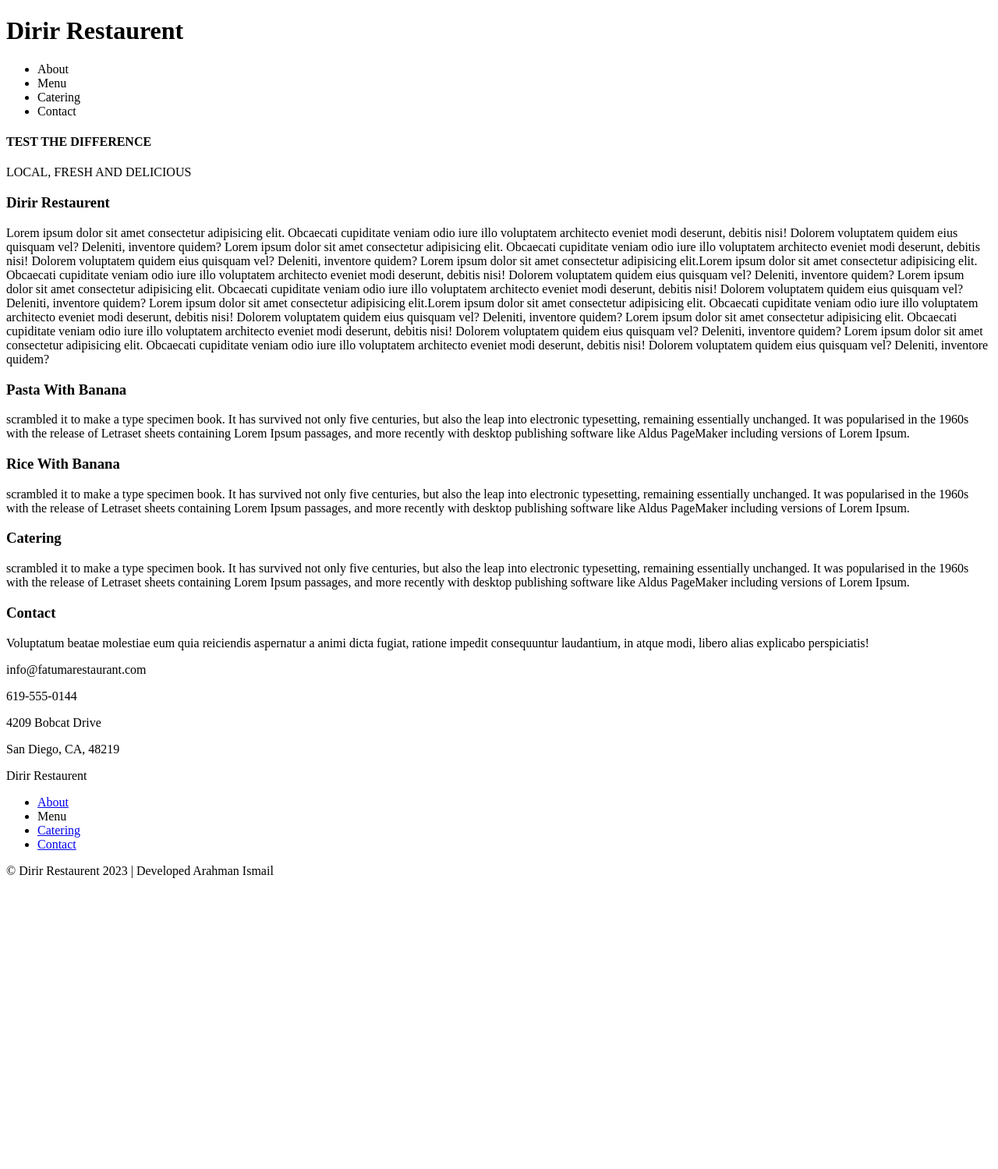
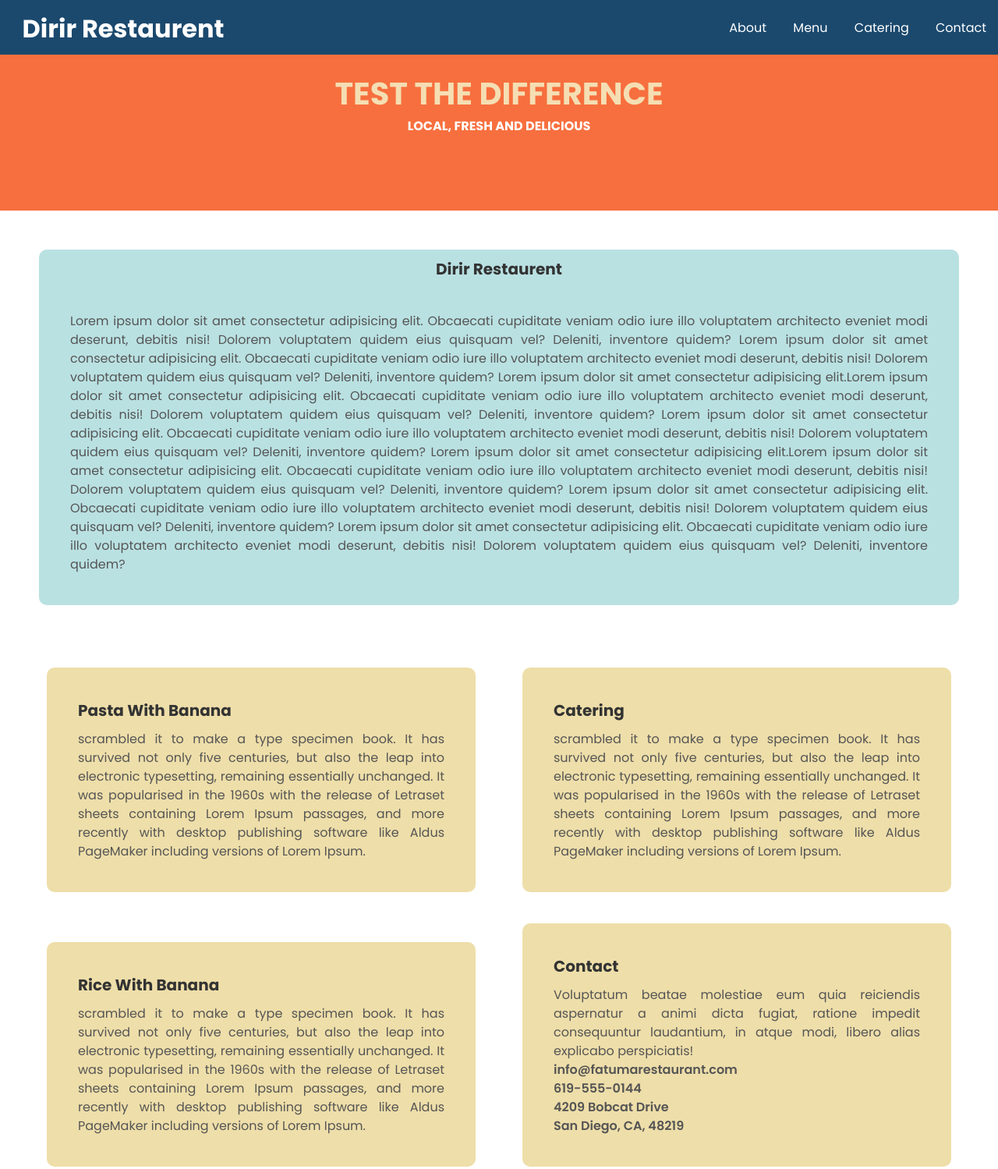
Before and after one commit to ah3rzi/RestaurantPractice, a plain HTML site: page index.html in a window 1280 px wide. Shown: the top 1499 px of the page at 78% size. Before the commit the page ends 1142 px from the top, so only its background shows below. Drawn offline with Linux system fonts and the light colour scheme.

Commit message:
Add files via upload

```diff
--- a/index.html
+++ b/index.html
@@ -4,7 +4,7 @@
     <meta charset="UTF-8">
     <meta name="viewport" content="width=device-width, initial-scale=1.0">
     <title>Dirir Restaurent</title>
-  <link type="stylesheet<link rel="stylesheet" type="text/css" href="Style.css">
+  <link rel="stylesheet" href="style.css">
 </head>
 <body>
    <header>
@@ -13,10 +13,10 @@
 <!--Nav Bar Component-->
     <nav>
         <ul >
-            <li class="li"><a href="#"></a>About </li>
-            <li class="li"><a href="#"></a>Menu</li>
-            <li class="li"><a href="#"></a>Catering</li>
-            <li class="li"><a href="#"></a>Contact</li>
+            <li class="li"><a href="#">About</a> </li>
+            <li class="li"><a href="#">Menu</a></li>
+            <li class="li"><a href="#">Catering</a></li>
+            <li class="li"><a href="#">Contact</a></li>
         </ul>
     </nav>
    </header>
@@ -74,7 +74,7 @@
         <span>Dirir Restaurent</span>
         <ul>
             <li><a href="#">About</a></li>
-            <li><a href="#"></a>Menu</li>
+            <li><a href="#">Menu</a></li>
             <li><a href="#">Catering</a></li>
             <li><a href="#">Contact</a></li>
         </ul>
@@ -82,7 +82,7 @@
 </footer>
 <!--Second Footer-->
 <div class="footer-bottom">
-    <p>&copy; Dirir Restaurent 2023 | Developed Arahman Ismail</p>
+    <p>&copy; Dirir Restaurent 2023 | Developed <a href="https://ah3rzi.com">Arahman Ismail</a></p>
 </div>
 </body>
 </html>
--- /dev/null
+++ b/style.css
@@ -0,0 +1,148 @@
+@import url('https://fonts.googleapis.com/css2?family=Poppins:wght@300;400;500;600;700&display=swap');
+*{
+    padding: 0;
+    margin: 0;
+    font-family: "poppins";
+}
+header{
+    width: 100%;
+    height: 70px;
+    background-color: #1b496e;
+
+}
+h1{
+    position: absolute;
+    padding: 3px;
+    float: left;
+    margin-left: 2%;
+    margin-top: 10px;
+    color: white;
+}
+h4{
+    font-size: 40px;
+    color: wheat;
+    margin-top: -80px;
+}
+#paragraph {
+font-weight: bold;
+color: white;
+}
+.taste{
+    background-color: rgb(247,111,62);
+    font-size: large;
+    width: 100%;
+    height: 100px;
+    text-align: center;
+    padding-top:100px ;
+    color: black;
+}
+/*.difference {
+    text-align: center;
+    font-size: 40px;
+    font-weight: bold;
+    color: white;
+}*/
+ul{
+    width: auto;
+    float: right;
+    margin-top: 8px;
+}
+li{
+    display: inline-block;
+    padding: 15px 15px;
+    color: #fff;
+}
+.about{
+    margin: 50px;
+    background-color: #bae1e2 ;
+    text-align: center;
+    padding: 10px;
+    border-radius: 10px;
+}
+.about p {
+    padding: 30px;
+    text-align: justify;
+    line-height: 24px;
+}
+a{
+    text-align: center;
+    color: #fff;
+    text-decoration: none;
+}
+a:hover{
+    color: #f0c330;
+}
+
+/* inline Content */
+
+.grid-container{
+    display: grid;
+    grid-template-columns: repeat(2,1fr);
+    grid-gap: 20px;
+    margin-bottom: 10px;
+    padding-left: 40px;
+    padding-right: 40px;
+    padding-top: 10px;
+}
+.column{
+    display: flex;
+    flex-direction: column;
+    justify-content: space-between;
+}
+.pasta,.rice,.Catering,.contact{
+    padding: 40px;
+    text-align: justify;
+    background-color: #eedea9;
+    border-radius: 10px;
+    margin: 20px;
+}
+.pin{
+    font-weight: 600;
+}
+h3{
+    color: #333;
+    font-size: 20px;
+    margin-bottom: 10px;
+}
+p{
+    color: #555;
+    font-size: 16px;
+    line-height: 1.5;
+
+}
+footer{
+padding: 20px;
+background-color: #1b496e;
+color: #fff;
+}
+footer span{
+    font-weight: bold;
+}
+footer ul{
+    list-style: none;
+    padding: 0%;
+}
+footer ul li{
+    display: inline;
+    margin-right: 10px;
+}
+footer ul li a{
+    text-decoration: none;
+    color: #fff;
+}
+footer ul li a:hover{
+    color: #f0c330;
+}
+hr{
+    margin-top: 1rem;
+    margin-bottom: 1 rem;
+}
+.footer-bottom{
+    background-color: rgb(247,111,62);
+    text-align: center;
+}
+.footer-bottom p{
+    color: #fff;
+    padding: 5px;
+
+}
```
